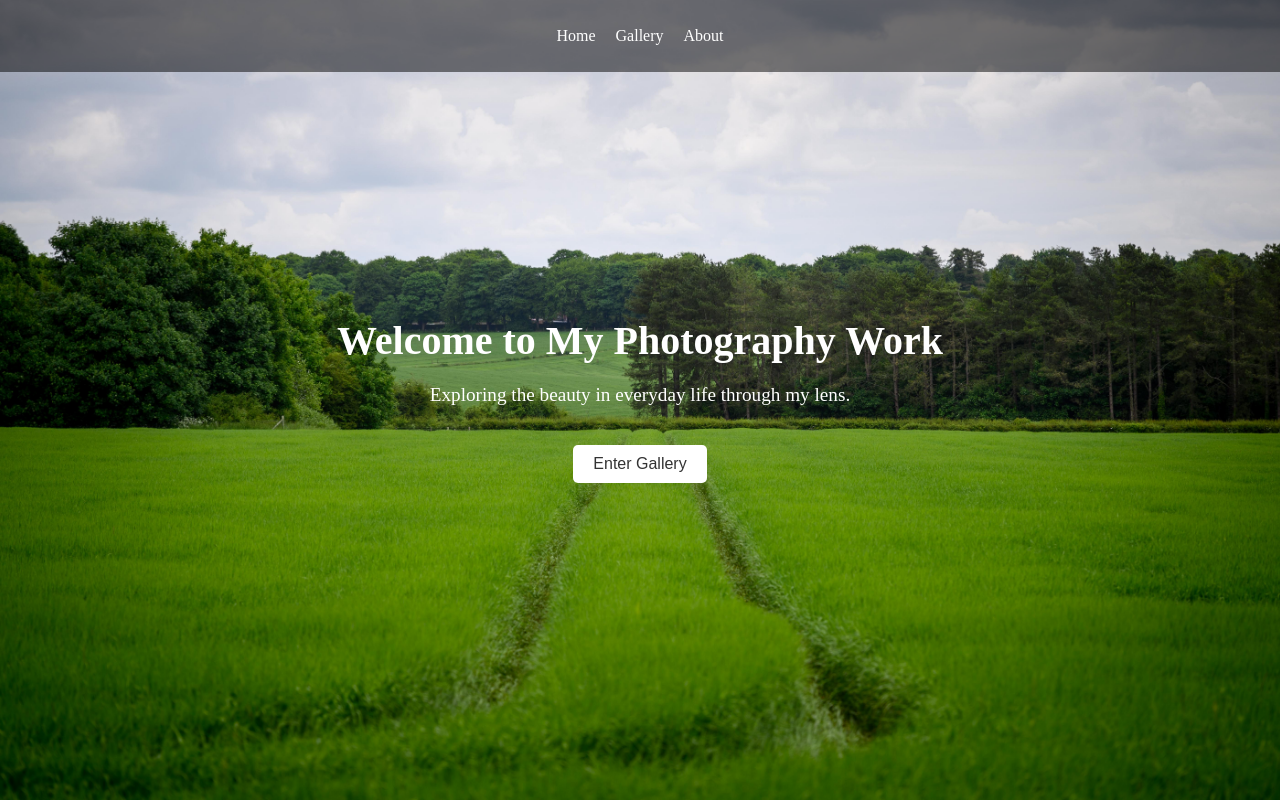
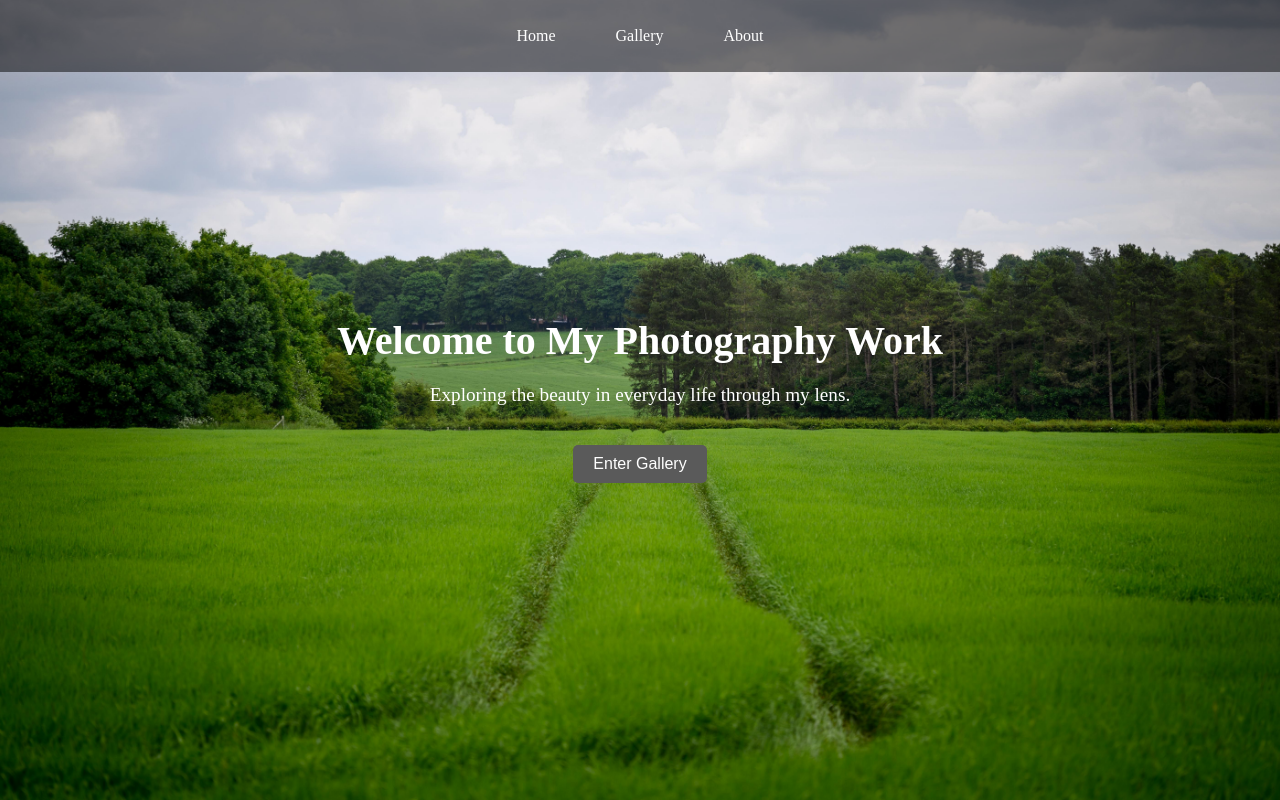
Before and after one commit to Apertureon/website_test, a plain HTML site: page index.html in a window 1280 px wide. Drawn offline with Linux system fonts and the light colour scheme.

Commit message:
Add files via upload

```diff
--- a/homepage.css
+++ b/homepage.css
@@ -27,7 +27,7 @@ body, html {
 
 .navbar li {
     display: inline-block;
-    margin: 10px;
+    margin: 10px 30px;
 }
 
 .navbar a {
@@ -63,11 +63,11 @@ body, html {
     cursor: pointer;
     border: none;
     border-radius: 5px;
-    background-color: #fff;
-    color: #333;
+    background-color: #5a5a5a; /* 深灰色背景 */
+    color: #fff;
     transition: background-color 0.3s;
 }
 
 .intro-section button:hover {
-    background-color: #ddd;
+    background-color: #787878;
 }
```
